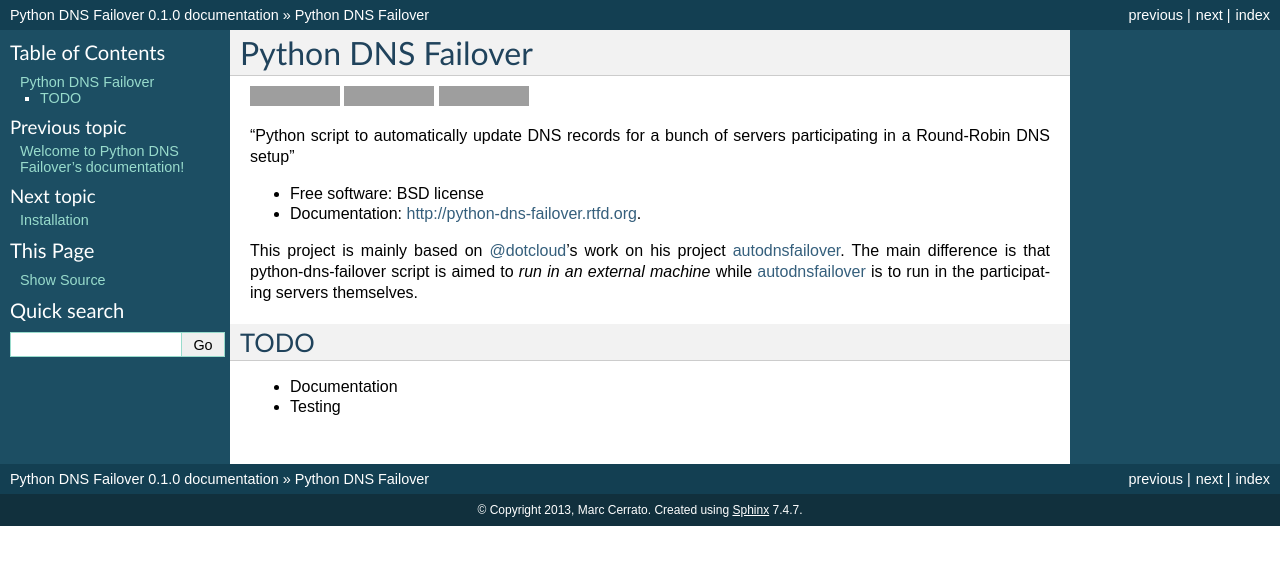
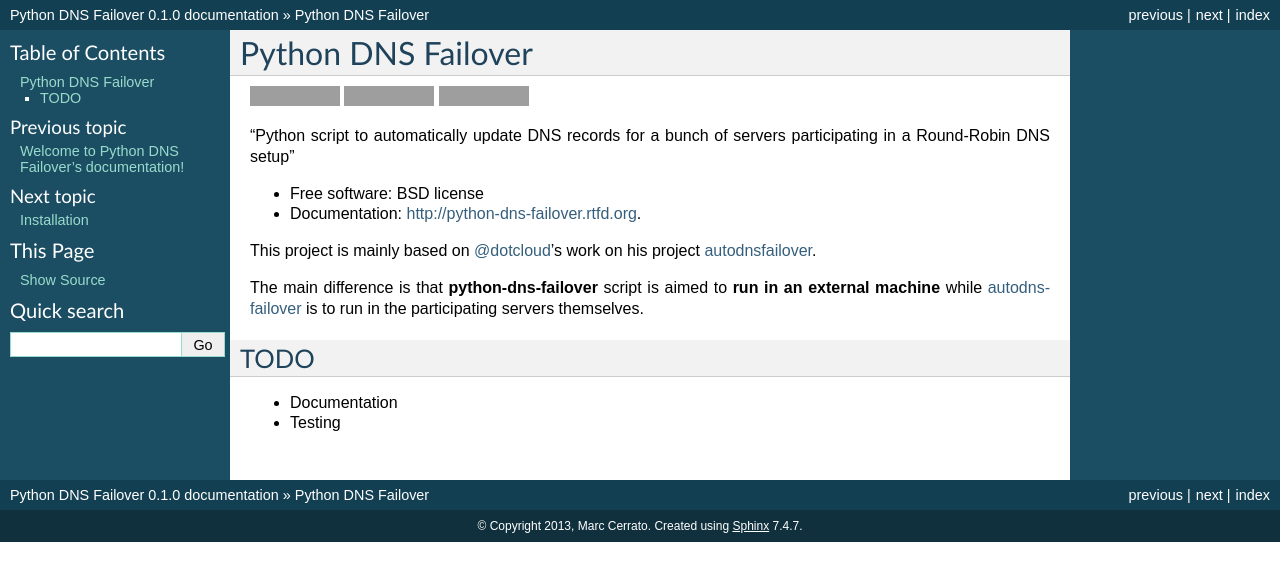
Before and after one commit to marccerrato/python-dns-failover, a Sphinx documentation site: the page built from docs/readme.rst, in a window 1280 px wide, cut to the strip 0-581 px from the top of the page. Built offline with Sphinx 7.4.7, drawn with Linux system fonts in a browser that asks for light colours; the version number is read from the project's files by our own code; grey boxes are pictures that could not be loaded.

Commit message:
Documentation fixes

```diff
--- a/README.rst
+++ b/README.rst
@@ -18,8 +18,9 @@ Python DNS Failover
 * Documentation: http://python-dns-failover.rtfd.org.
 
 This project is mainly based on `@dotcloud`_'s work on his project `autodnsfailover`_.
-The main difference is that python-dns-failover script is aimed to *run in an external
-machine* while `autodnsfailover`_ is to run in the participating servers themselves.
+
+The main difference is that **python-dns-failover** script is aimed to **run in an external
+machine** while `autodnsfailover`_ is to run in the participating servers themselves.
 
 .. _`@dotcloud`: https://github.com/dotcloud/
 .. _`autodnsfailover`: https://github.com/dotcloud/autodnsfailover
--- a/docs/conf.py
+++ b/docs/conf.py
@@ -28,7 +28,7 @@ project_root = os.path.dirname(cwd)
 # version is used.
 sys.path.insert(0, project_root)
 
-import python-dns-failover
+import dns_failover
 
 # -- General configuration -----------------------------------------------------
 
@@ -60,9 +60,9 @@ copyright = u'2013, Marc Cerrato'
 # built documents.
 #
 # The short X.Y version.
-version = python-dns-failover.__version__
+version = dns_failover.__version__
 # The full version, including alpha/beta/rc tags.
-release = python-dns-failover.__version__
+release = dns_failover.__version__
 
 # The language for content autogenerated by Sphinx. Refer to documentation
 # for a list of supported languages.
```
